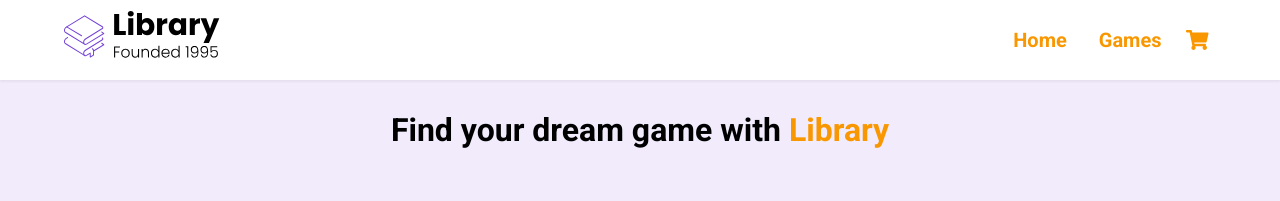
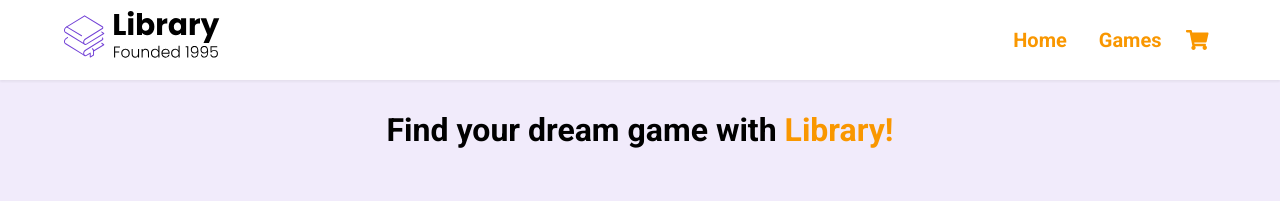
Before and after one commit to khalil-poole/commerce-react, a React (Create React App) app: page / in a window 1280 px wide. Shown: the top 201 px of the page. Built offline with nearby package versions, Linux system fonts and the light colour scheme.

Commit message:
Update Landing.jsx

```diff
--- a/src/components/Landing.jsx
+++ b/src/components/Landing.jsx
@@ -10,7 +10,7 @@ const Landing = () => {
                 <div className="header__container">
                     <div className="header__description">
 
-                        <h2>Find your dream game with <span className="orange">Library</span></h2>
+                        <h2>Find your dream game with <span className="orange">Library!</span></h2>
 
                     </div>
                     <figure className="header__img--wrapper">
```
